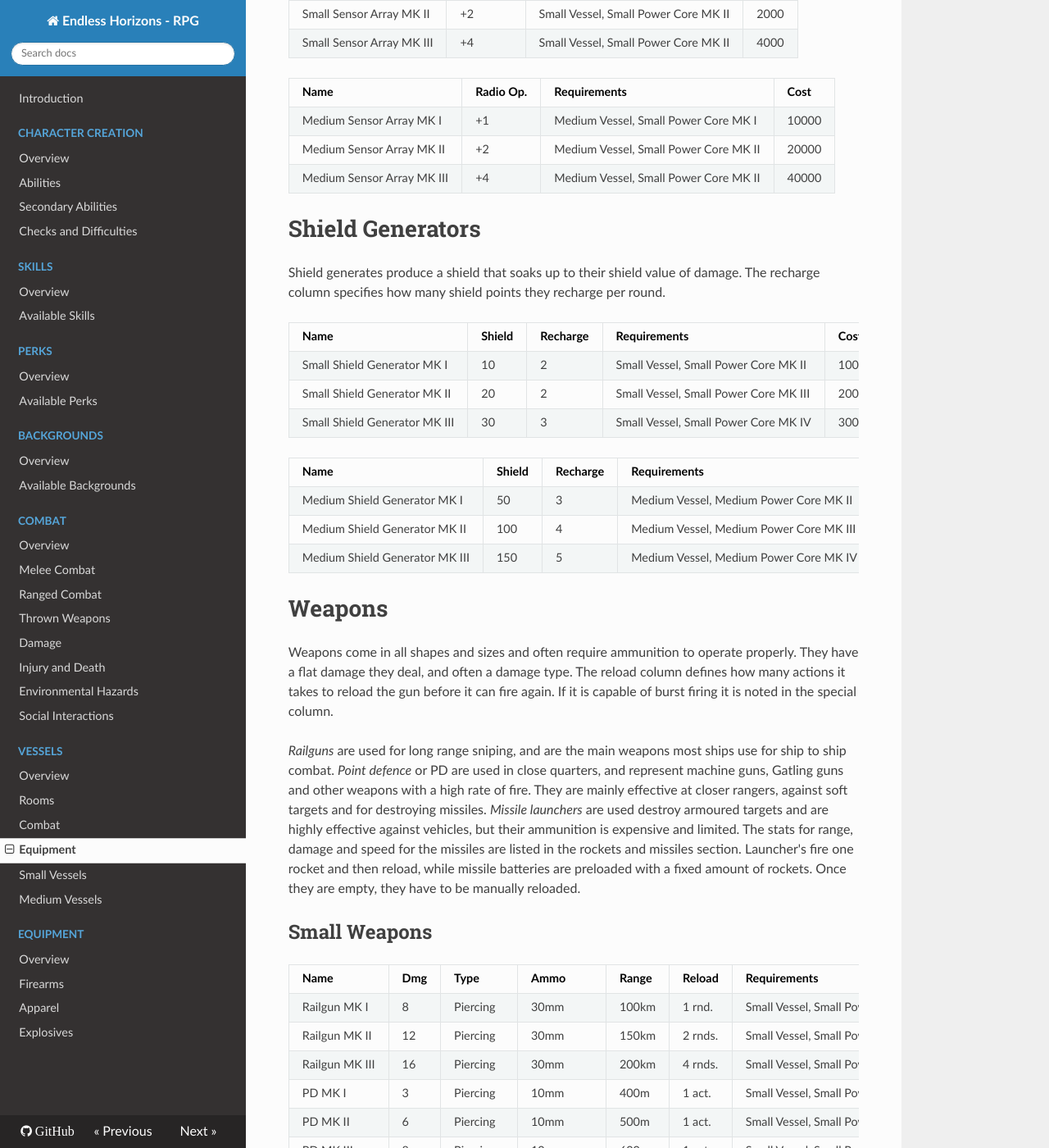
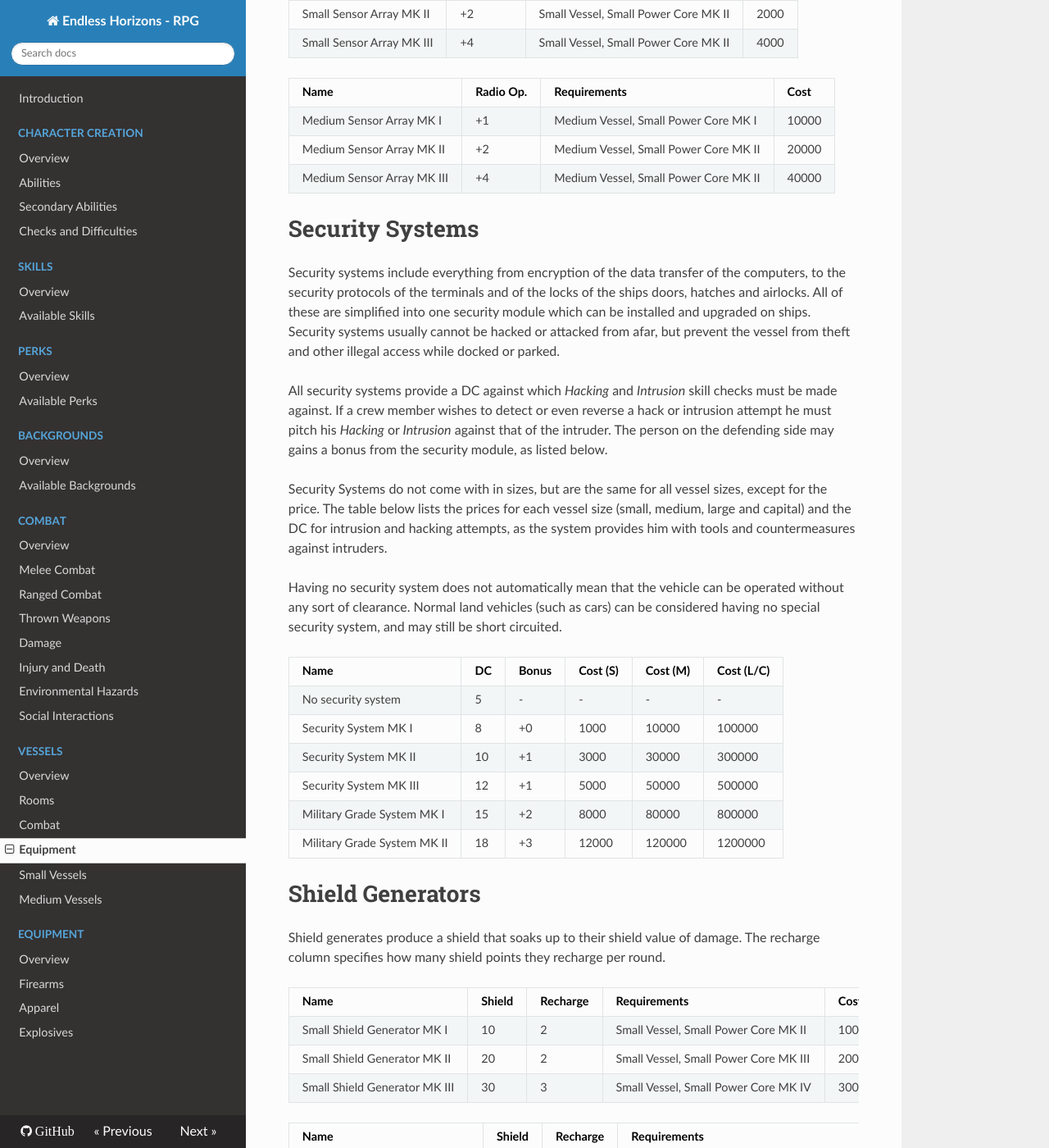
Before and after one commit to ehrpg/rules, an MkDocs documentation site: the page built from docs/vessels/equipment.md, in a window 1280 px wide and 1400 px high, scrolled down 2023 px. Shown: the whole window at 82% size. Built offline with MkDocs 1.6.1, drawn with Linux system fonts in a browser that asks for light colours; nearby versions of some CDN libraries; old or Windows-style settings are respelled for this version of MkDocs.

Commit message:
Add security systems

```diff
--- a/docs/vessels/equipment.md
+++ b/docs/vessels/equipment.md
@@ -80,6 +80,41 @@ skill _Radio Operations_.
 | Medium Sensor Array MK I   | +1        | Medium Vessel, Small Power Core MK I  | 10000
 | Medium Sensor Array MK II  | +2        | Medium Vessel, Small Power Core MK II | 20000
 | Medium Sensor Array MK III | +4        | Medium Vessel, Small Power Core MK II | 40000
+
+# Security Systems
+
+Security systems include everything from encryption of the data transfer of the
+computers, to the security protocols of the terminals and of the locks of the
+ships doors, hatches and airlocks. All of these are simplified into one security
+module which can be installed and upgraded on ships. Security systems usually
+cannot be hacked or attacked from afar, but prevent the vessel from theft and
+other illegal access while docked or parked.
+
+All security systems provide a DC against which _Hacking_ and _Intrusion_ skill
+checks must be made against. If a crew member wishes to detect or even reverse a
+hack or intrusion attempt he must pitch his _Hacking_ or _Intrusion_ against
+that of the intruder. The person on the defending side may gains a bonus from
+the security module, as listed below.
+
+Security Systems do not come with in sizes, but are the same for all vessel
+sizes, except for the price. The table below lists the prices for each vessel
+size (small, medium, large and capital) and the DC for intrusion and hacking
+attempts, as the system provides him with tools and countermeasures against
+intruders.
+
+Having no security system does not automatically mean that the vehicle can be
+operated without any sort of clearance. Normal land vehicles (such as cars)
+can be considered having no special security system, and may still be short
+circuited.
+
+| Name                         | DC | Bonus | Cost (S) | Cost (M) | Cost (L/C)
+|------------------------------|----|-------|----------|----------|-----------
+| No security system           |  5 |  -    |    -     |      -   |       -
+| Security System MK I         |  8 | +0    | 1000     |  10000   |  100000
+| Security System MK II        | 10 | +1    | 3000     |  30000   |  300000
+| Security System MK III       | 12 | +1    | 5000     |  50000   |  500000
+| Military Grade System MK I   | 15 | +2    | 8000     |  80000   |  800000
+| Military Grade System MK II  | 18 | +3    | 12000    | 120000   | 1200000
 
 # Shield Generators
 
```
Also changed, not shown: docs/vessels/medium.md (+1 -1 lines), docs/vessels/small.md (+6 -3 lines).
